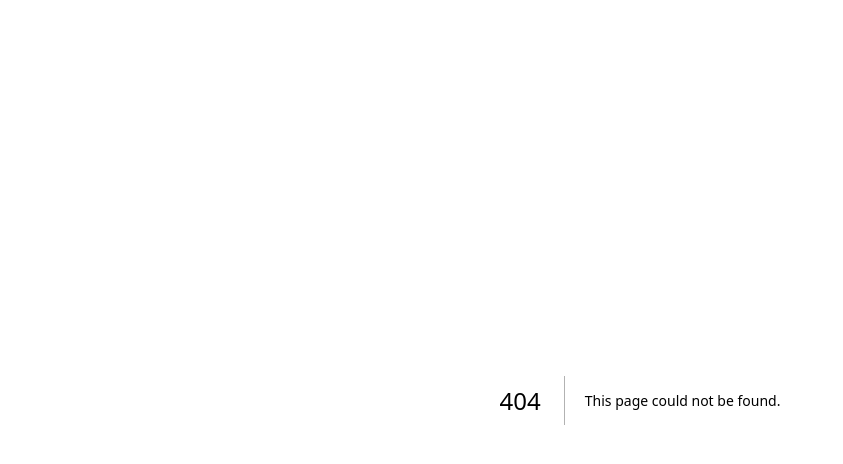
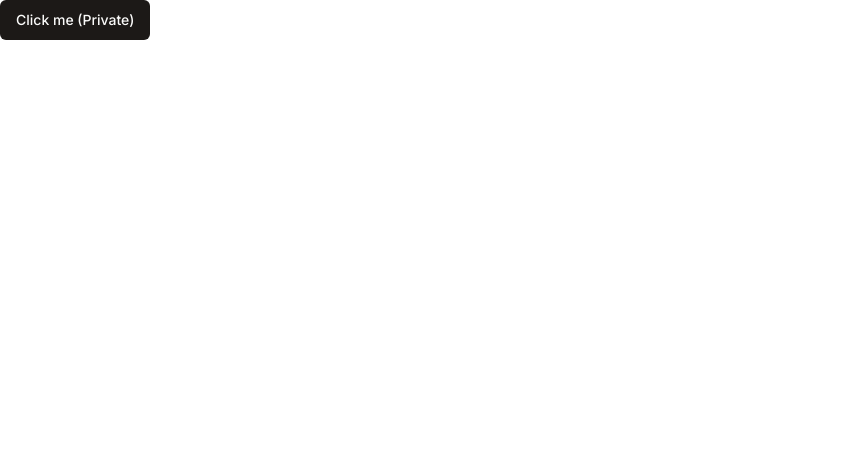
Before and after one commit to SashaMihalache/ai-everything-sass, a Next.js app: page /dashboard in a window 1280 px wide. Before the commit this address had no page. Shown: the top 464 px of the page, without its empty margins (0-843 px from the left). Built offline with nearby package versions, Linux system fonts and the light colour scheme.

Commit message:
add route groups for public and private routes

```diff
--- /dev/null
+++ b/app/(dashboard)/(routes)/dashboard/page.tsx
@@ -0,0 +1,5 @@
+import { Button } from '@/components/ui/button';
+
+export default function DashboardPage() {
+  return <Button>Click me (Private)</Button>;
+}
--- /dev/null
+++ b/app/(landing)/page.tsx
@@ -0,0 +1,5 @@
+import { Button } from '@/components/ui/button';
+
+export default function LandingPage() {
+  return <Button>Landing (Unprotected)</Button>;
+}
--- a/app/globals.css
+++ b/app/globals.css
@@ -1,6 +1,12 @@
 @tailwind base;
 @tailwind components;
 @tailwind utilities;
+
+html,
+body,
+:root {
+  height: 100%;
+}
 
 @layer base {
   :root {
--- a/app/layout.tsx
+++ b/app/layout.tsx
@@ -1,22 +1,22 @@
-import './globals.css'
-import type { Metadata } from 'next'
-import { Inter } from 'next/font/google'
+import './globals.css';
+import type { Metadata } from 'next';
+import { Inter } from 'next/font/google';
 
-const inter = Inter({ subsets: ['latin'] })
+const inter = Inter({ subsets: ['latin'] });
 
 export const metadata: Metadata = {
-  title: 'Create Next App',
-  description: 'Generated by create next app',
-}
+  title: 'Brainstormer',
+  description: 'AI Sass Everything Generator',
+};
 
 export default function RootLayout({
   children,
 }: {
-  children: React.ReactNode
+  children: React.ReactNode;
 }) {
   return (
     <html lang="en">
       <body className={inter.className}>{children}</body>
     </html>
-  )
+  );
 }
--- a/app/page.tsx
+++ /dev/null
@@ -1,113 +0,0 @@
-import Image from 'next/image'
-
-export default function Home() {
-  return (
-    <main className="flex min-h-screen flex-col items-center justify-between p-24">
-      <div className="z-10 max-w-5xl w-full items-center justify-between font-mono text-sm lg:flex">
-        <p className="fixed left-0 top-0 flex w-full justify-center border-b border-gray-300 bg-gradient-to-b from-zinc-200 pb-6 pt-8 backdrop-blur-2xl dark:border-neutral-800 dark:bg-zinc-800/30 dark:from-inherit lg:static lg:w-auto  lg:rounded-xl lg:border lg:bg-gray-200 lg:p-4 lg:dark:bg-zinc-800/30">
-          Get started by editing&nbsp;
-          <code className="font-mono font-bold">app/page.tsx</code>
-        </p>
-        <div className="fixed bottom-0 left-0 flex h-48 w-full items-end justify-center bg-gradient-to-t from-white via-white dark:from-black dark:via-black lg:static lg:h-auto lg:w-auto lg:bg-none">
-          <a
-            className="pointer-events-none flex place-items-center gap-2 p-8 lg:pointer-events-auto lg:p-0"
-            href="https://vercel.com?utm_source=create-next-app&utm_medium=appdir-template&utm_campaign=create-next-app"
-            target="_blank"
-            rel="noopener noreferrer"
-          >
-            By{' '}
-            <Image
-              src="/vercel.svg"
-              alt="Vercel Logo"
-              className="dark:invert"
-              width={100}
-              height={24}
-              priority
-            />
-          </a>
-        </div>
-      </div>
-
-      <div className="relative flex place-items-center before:absolute before:h-[300px] before:w-[480px] before:-translate-x-1/2 before:rounded-full before:bg-gradient-radial before:from-white before:to-transparent before:blur-2xl before:content-[''] after:absolute after:-z-20 after:h-[180px] after:w-[240px] after:translate-x-1/3 after:bg-gradient-conic after:from-sky-200 after:via-blue-200 after:blur-2xl after:content-[''] before:dark:bg-gradient-to-br before:dark:from-transparent before:dark:to-blue-700 before:dark:opacity-10 after:dark:from-sky-900 after:dark:via-[#0141ff] after:dark:opacity-40 before:lg:h-[360px] z-[-1]">
-        <Image
-          className="relative dark:drop-shadow-[0_0_0.3rem_#ffffff70] dark:invert"
-          src="/next.svg"
-          alt="Next.js Logo"
-          width={180}
-          height={37}
-          priority
-        />
-      </div>
-
-      <div className="mb-32 grid text-center lg:max-w-5xl lg:w-full lg:mb-0 lg:grid-cols-4 lg:text-left">
-        <a
-          href="https://nextjs.org/docs?utm_source=create-next-app&utm_medium=appdir-template&utm_campaign=create-next-app"
-          className="group rounded-lg border border-transparent px-5 py-4 transition-colors hover:border-gray-300 hover:bg-gray-100 hover:dark:border-neutral-700 hover:dark:bg-neutral-800/30"
-          target="_blank"
-          rel="noopener noreferrer"
-        >
-          <h2 className={`mb-3 text-2xl font-semibold`}>
-            Docs{' '}
-            <span className="inline-block transition-transform group-hover:translate-x-1 motion-reduce:transform-none">
-              -&gt;
-            </span>
-          </h2>
-          <p className={`m-0 max-w-[30ch] text-sm opacity-50`}>
-            Find in-depth information about Next.js features and API.
-          </p>
-        </a>
-
-        <a
-          href="https://nextjs.org/learn?utm_source=create-next-app&utm_medium=appdir-template-tw&utm_campaign=create-next-app"
-          className="group rounded-lg border border-transparent px-5 py-4 transition-colors hover:border-gray-300 hover:bg-gray-100 hover:dark:border-neutral-700 hover:dark:bg-neutral-800/30"
-          target="_blank"
-          rel="noopener noreferrer"
-        >
-          <h2 className={`mb-3 text-2xl font-semibold`}>
-            Learn{' '}
-            <span className="inline-block transition-transform group-hover:translate-x-1 motion-reduce:transform-none">
-              -&gt;
-            </span>
-          </h2>
-          <p className={`m-0 max-w-[30ch] text-sm opacity-50`}>
-            Learn about Next.js in an interactive course with&nbsp;quizzes!
-          </p>
-        </a>
-
-        <a
-          href="https://vercel.com/templates?framework=next.js&utm_source=create-next-app&utm_medium=appdir-template&utm_campaign=create-next-app"
-          className="group rounded-lg border border-transparent px-5 py-4 transition-colors hover:border-gray-300 hover:bg-gray-100 hover:dark:border-neutral-700 hover:dark:bg-neutral-800/30"
-          target="_blank"
-          rel="noopener noreferrer"
-        >
-          <h2 className={`mb-3 text-2xl font-semibold`}>
-            Templates{' '}
-            <span className="inline-block transition-transform group-hover:translate-x-1 motion-reduce:transform-none">
-              -&gt;
-            </span>
-          </h2>
-          <p className={`m-0 max-w-[30ch] text-sm opacity-50`}>
-            Explore the Next.js 13 playground.
-          </p>
-        </a>
-
-        <a
-          href="https://vercel.com/new?utm_source=create-next-app&utm_medium=appdir-template&utm_campaign=create-next-app"
-          className="group rounded-lg border border-transparent px-5 py-4 transition-colors hover:border-gray-300 hover:bg-gray-100 hover:dark:border-neutral-700 hover:dark:bg-neutral-800/30"
-          target="_blank"
-          rel="noopener noreferrer"
-        >
-          <h2 className={`mb-3 text-2xl font-semibold`}>
-            Deploy{' '}
-            <span className="inline-block transition-transform group-hover:translate-x-1 motion-reduce:transform-none">
-              -&gt;
-            </span>
-          </h2>
-          <p className={`m-0 max-w-[30ch] text-sm opacity-50`}>
-            Instantly deploy your Next.js site to a shareable URL with Vercel.
-          </p>
-        </a>
-      </div>
-    </main>
-  )
-}
--- /dev/null
+++ b/components/ui/button.tsx
@@ -0,0 +1,56 @@
+import * as React from 'react';
+import { Slot } from '@radix-ui/react-slot';
+import { cva, type VariantProps } from 'class-variance-authority';
+
+import { cn } from '@/lib/utils';
+
+const buttonVariants = cva(
+  'inline-flex items-center justify-center rounded-md text-sm font-medium ring-offset-background transition-colors focus-visible:outline-none focus-visible:ring-2 focus-visible:ring-ring focus-visible:ring-offset-2 disabled:pointer-events-none disabled:opacity-50',
+  {
+    variants: {
+      variant: {
+        default: 'bg-primary text-primary-foreground hover:bg-primary/90',
+        destructive:
+          'bg-destructive text-destructive-foreground hover:bg-destructive/90',
+        outline:
+          'border border-input bg-background hover:bg-accent hover:text-accent-foreground',
+        secondary:
+          'bg-secondary text-secondary-foreground hover:bg-secondary/80',
+        ghost: 'hover:bg-accent hover:text-accent-foreground',
+        link: 'text-primary underline-offset-4 hover:underline',
+      },
+      size: {
+        default: 'h-10 px-4 py-2',
+        sm: 'h-9 rounded-md px-3',
+        lg: 'h-11 rounded-md px-8',
+        icon: 'h-10 w-10',
+      },
+    },
+    defaultVariants: {
+      variant: 'default',
+      size: 'default',
+    },
+  }
+);
+
+export interface ButtonProps
+  extends React.ButtonHTMLAttributes<HTMLButtonElement>,
+    VariantProps<typeof buttonVariants> {
+  asChild?: boolean;
+}
+
+const Button = React.forwardRef<HTMLButtonElement, ButtonProps>(
+  ({ className, variant, size, asChild = false, ...props }, ref) => {
+    const Comp = asChild ? Slot : 'button';
+    return (
+      <Comp
+        className={cn(buttonVariants({ variant, size, className }))}
+        ref={ref}
+        {...props}
+      />
+    );
+  }
+);
+Button.displayName = 'Button';
+
+export { Button, buttonVariants };
--- a/package.json
+++ b/package.json
@@ -9,6 +9,7 @@
     "lint": "next lint"
   },
   "dependencies": {
+    "@radix-ui/react-slot": "^1.0.2",
     "@types/node": "20.4.9",
     "@types/react": "18.2.19",
     "@types/react-dom": "18.2.7",
```
Also changed, not shown: 2 other files (tests, documents, lock files or other folders).
